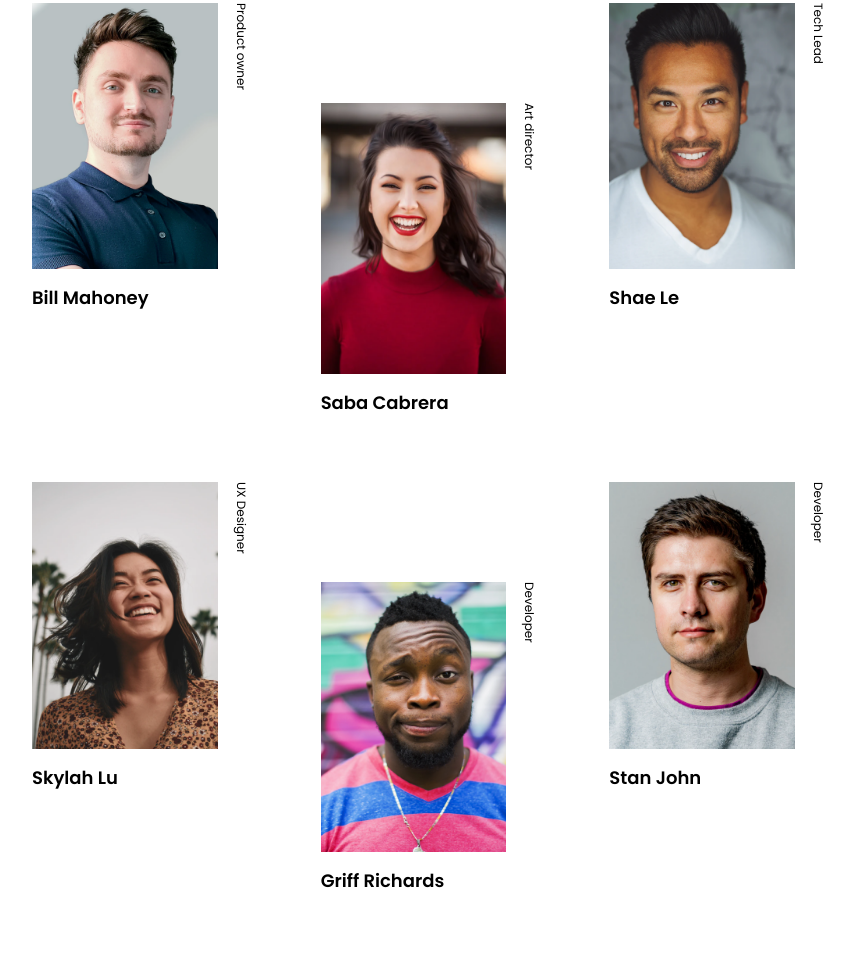
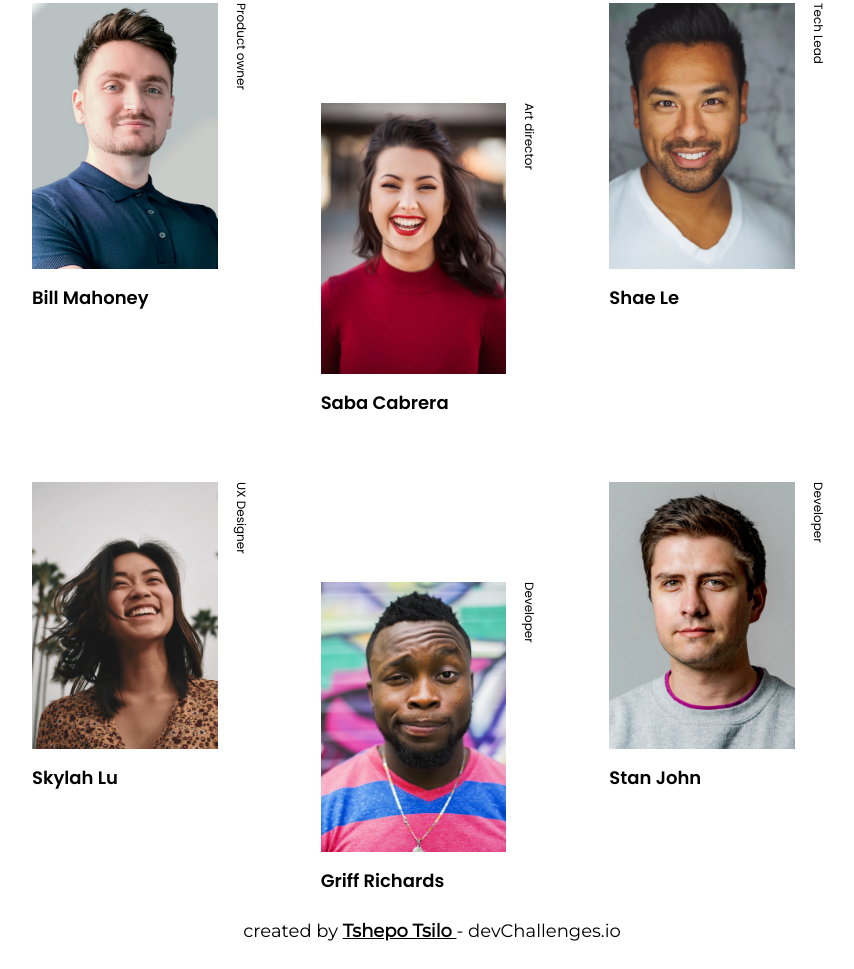
Before and after one commit to CodeBase912/my-team-page-challenge, a plain HTML site: page index.html in a window 1280 px wide. Shown: the part 325-1294 px from the top of the page, without its empty margins (208-1062 px from the left). Before the commit the page ends 1219 px from the top, so only its background shows below. Drawn offline with Linux system fonts and the light colour scheme.

Commit message:
feat: added footer

```diff
--- a/index.html
+++ b/index.html
@@ -96,6 +96,22 @@
           </div>
         </section>
       </main>
+      <footer>
+        <p class="footer__content">
+          created by
+          <b>
+            <a
+              href="http://github.com/codebase912"
+              target="_blank"
+              rel="noopener noreferrer"
+              class="footer__content__link"
+            >
+              Tshepo Tsilo
+            </a>
+          </b>
+          - devChallenges.io
+        </p>
+      </footer>
     </div>
   </body>
 </html>
--- a/styles.css
+++ b/styles.css
@@ -80,6 +80,16 @@ main {
 
 .team__member__name {
   font-weight: 600;
+}
+
+footer {
+  font-family: "Montserrat", "sans-serif";
+  text-align: center;
+  padding: 24px 0;
+}
+
+footer .footer__content__link {
+  color: var(--clr-black);
 }
 
 /* Responsive */
```
Also changed, not shown: 1 other file.
